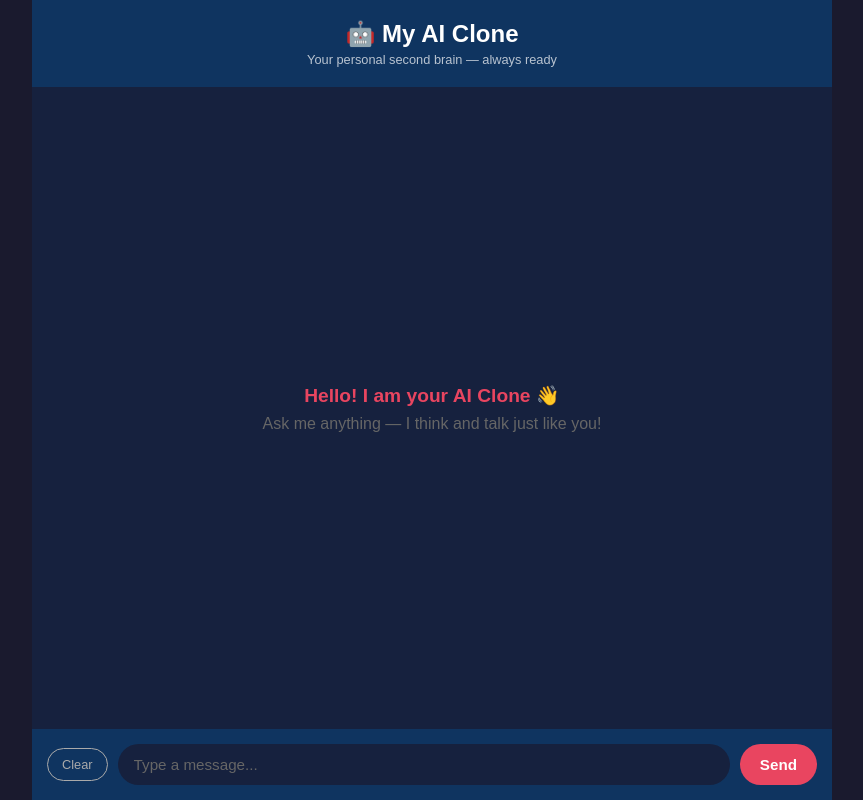
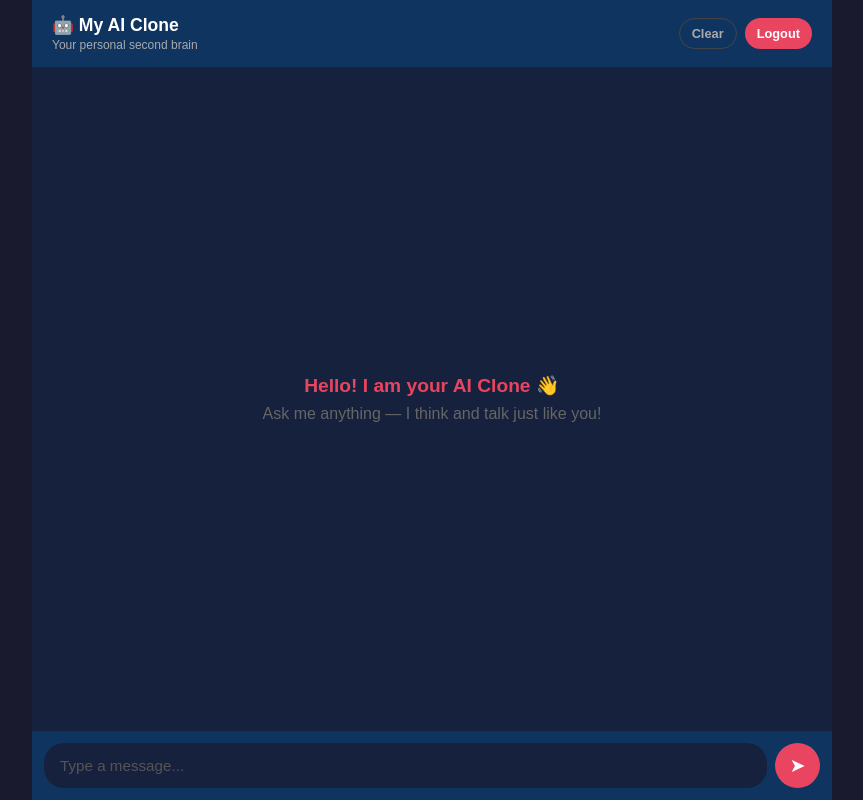
Before and after one commit to fortulux/my_ai_clone, a Flask app: page / in a window 1280 px wide. Shown: the whole page, without its empty margins (208-1071 px from the left). Run offline with Flask 3, Linux system fonts and the light colour scheme; the visitor is signed in with stand-in values (Sample User, id 1).

Commit message:
Update index.html

```diff
--- a/templates/index.html
+++ b/templates/index.html
@@ -9,6 +9,7 @@
             margin: 0;
             padding: 0;
             box-sizing: border-box;
+            -webkit-tap-highlight-color: transparent;
         }
 
         body {
@@ -17,51 +18,81 @@
             display: flex;
             justify-content: center;
             align-items: center;
-            min-height: 100vh;
+            height: 100dvh;
         }
 
         .chat-container {
             width: 100%;
             max-width: 800px;
-            height: 100vh;
+            height: 100dvh;
             display: flex;
             flex-direction: column;
             background: #16213e;
         }
 
         .chat-header {
-            padding: 20px;
+            padding: 15px 20px;
             background: #0f3460;
-            text-align: center;
-            color: white;
+            display: flex;
+            align-items: center;
+            justify-content: space-between;
+            flex-shrink: 0;
         }
 
-        .chat-header h1 {
-            font-size: 1.5rem;
+        .chat-header-left h1 {
+            color: white;
+            font-size: 1.1rem;
         }
 
-        .chat-header p {
+        .chat-header-left p {
+            color: #aaa;
+            font-size: 0.75rem;
+            margin-top: 2px;
+        }
+
+        .header-buttons {
+            display: flex;
+            gap: 8px;
+        }
+
+        .header-btn {
+            padding: 7px 12px;
+            border-radius: 20px;
+            border: none;
+            cursor: pointer;
             font-size: 0.8rem;
-            opacity: 0.7;
-            margin-top: 4px;
+            font-weight: bold;
+        }
+
+        .clear-btn {
+            background: transparent;
+            color: #aaa;
+            border: 1px solid #444;
+        }
+
+        .logout-btn {
+            background: #e94560;
+            color: white;
         }
 
         .chat-messages {
             flex: 1;
             overflow-y: auto;
-            padding: 20px;
+            padding: 15px;
             display: flex;
             flex-direction: column;
-            gap: 15px;
+            gap: 12px;
+            scroll-behavior: smooth;
         }
 
         .message {
-            max-width: 75%;
-            padding: 12px 16px;
+            max-width: 80%;
+            padding: 11px 15px;
             border-radius: 18px;
             font-size: 0.95rem;
             line-height: 1.5;
             word-wrap: break-word;
+            white-space: pre-wrap;
         }
 
         .user-message {
@@ -86,61 +117,6 @@
             font-style: italic;
         }
 
-        .chat-input-area {
-            padding: 15px;
-            background: #0f3460;
-            display: flex;
-            gap: 10px;
-            align-items: center;
-        }
-
-        .chat-input-area input {
-            flex: 1;
-            padding: 12px 16px;
-            border: none;
-            border-radius: 25px;
-            background: #16213e;
-            color: white;
-            font-size: 0.95rem;
-            outline: none;
-        }
-
-        .chat-input-area input::placeholder {
-            color: #666;
-        }
-
-        .send-btn {
-            padding: 12px 20px;
-            background: #e94560;
-            color: white;
-            border: none;
-            border-radius: 25px;
-            cursor: pointer;
-            font-size: 0.95rem;
-            font-weight: bold;
-            transition: background 0.2s;
-        }
-
-        .send-btn:hover {
-            background: #c73652;
-        }
-
-        .clear-btn {
-            padding: 8px 14px;
-            background: transparent;
-            color: #aaa;
-            border: 1px solid #aaa;
-            border-radius: 25px;
-            cursor: pointer;
-            font-size: 0.8rem;
-            transition: all 0.2s;
-        }
-
-        .clear-btn:hover {
-            background: #aaa;
-            color: #333;
-        }
-
         .welcome-message {
             text-align: center;
             color: #666;
@@ -153,13 +129,80 @@
             margin-bottom: 8px;
             color: #e94560;
         }
+
+        .chat-input-area {
+            padding: 12px;
+            background: #0f3460;
+            display: flex;
+            gap: 8px;
+            align-items: flex-end;
+            flex-shrink: 0;
+        }
+
+        .chat-input-area textarea {
+            flex: 1;
+            padding: 12px 16px;
+            border: none;
+            border-radius: 20px;
+            background: #16213e;
+            color: white;
+            font-size: 0.95rem;
+            outline: none;
+            resize: none;
+            max-height: 120px;
+            min-height: 45px;
+            font-family: Arial, sans-serif;
+            line-height: 1.4;
+        }
+
+        .chat-input-area textarea::placeholder {
+            color: #555;
+        }
+
+        .send-btn {
+            width: 45px;
+            height: 45px;
+            background: #e94560;
+            color: white;
+            border: none;
+            border-radius: 50%;
+            cursor: pointer;
+            font-size: 1.2rem;
+            display: flex;
+            align-items: center;
+            justify-content: center;
+            flex-shrink: 0;
+            transition: background 0.2s;
+        }
+
+        .send-btn:hover {
+            background: #c73652;
+        }
+
+        /* Mobile specific */
+        @media (max-width: 600px) {
+            .message {
+                max-width: 90%;
+                font-size: 0.9rem;
+            }
+
+            .chat-header-left h1 {
+                font-size: 1rem;
+            }
+        }
     </style>
 </head>
 <body>
     <div class="chat-container">
         <div class="chat-header">
-            <h1>🤖 My AI Clone</h1>
-            <p>Your personal second brain — always ready</p>
+            <div class="chat-header-left">
+                <h1>🤖 My AI Clone</h1>
+                <p>Your personal second brain</p>
+            </div>
+            <div class="header-buttons">
+                <button class="header-btn clear-btn" onclick="clearChat()">Clear</button>
+                <button class="header-btn logout-btn" onclick="logout()">Logout</button>
+            </div>
         </div>
 
         <div class="chat-messages" id="chatMessages">
@@ -170,14 +213,14 @@
         </div>
 
         <div class="chat-input-area">
-            <button class="clear-btn" onclick="clearChat()">Clear</button>
-            <input
-                type="text"
+            <textarea
                 id="userInput"
                 placeholder="Type a message..."
+                rows="1"
+                oninput="autoResize(this)"
                 onkeypress="handleKeyPress(event)"
-            />
-            <button class="send-btn" onclick="sendMessage()">Send</button>
+            ></textarea>
+            <button class="send-btn" onclick="sendMessage()">➤</button>
         </div>
     </div>
 
@@ -185,8 +228,12 @@
         const chatMessages = document.getElementById('chatMessages');
         const userInput = document.getElementById('userInput');
 
+        function autoResize(el) {
+            el.style.height = 'auto';
+            el.style.height = Math.min(el.scrollHeight, 120) + 'px';
+        }
+
         function addMessage(content, isUser) {
-            // Remove welcome message if exists
             const welcome = document.querySelector('.welcome-message');
             if (welcome) welcome.remove();
 
@@ -218,6 +265,7 @@
 
             addMessage(message, true);
             userInput.value = '';
+            userInput.style.height = 'auto';
             showTyping();
 
             try {
@@ -226,6 +274,11 @@
                     headers: { 'Content-Type': 'application/json' },
                     body: JSON.stringify({ message })
                 });
+
+                if (response.status === 401) {
+                    window.location.href = '/login';
+                    return;
+                }
 
                 const data = await response.json();
                 hideTyping();
@@ -251,8 +304,15 @@
             `;
         }
 
+        function logout() {
+            window.location.href = '/logout';
+        }
+
         function handleKeyPress(event) {
-            if (event.key === 'Enter') sendMessage();
+            if (event.key === 'Enter' && !event.shiftKey) {
+                event.preventDefault();
+                sendMessage();
+            }
         }
     </script>
 </body>
```
